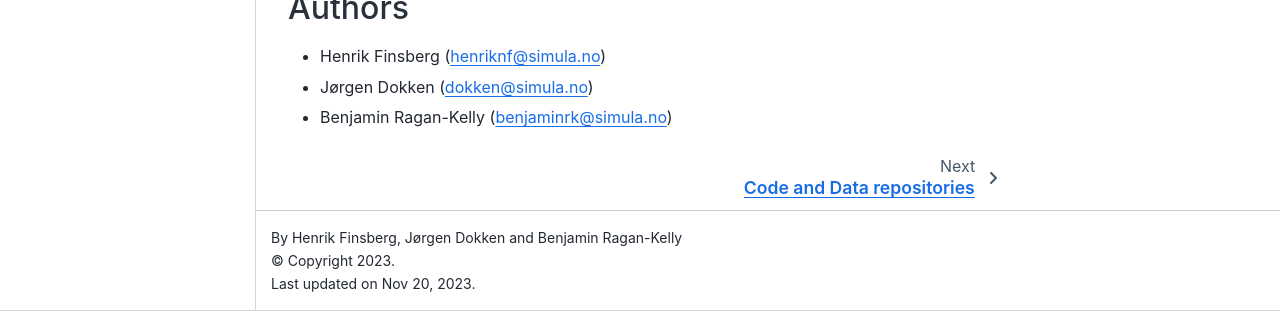
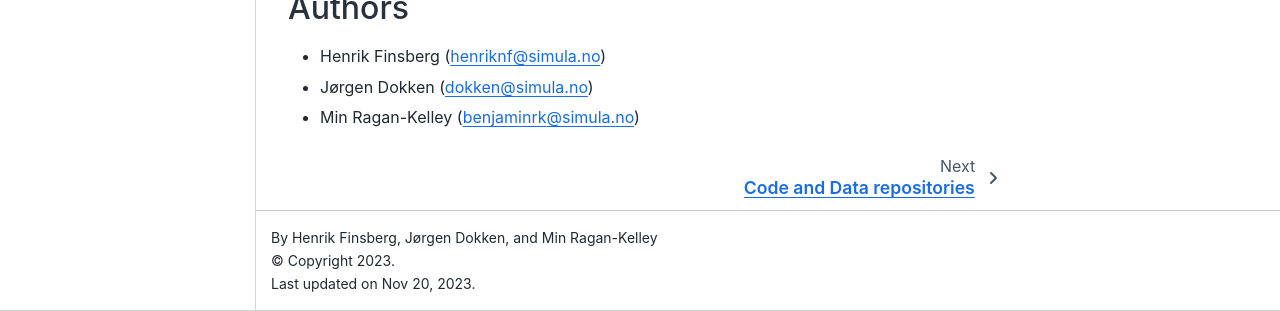
Before and after one commit to scientificcomputing/seminar-23-11-2023, a Jupyter Book: the page built from README.md, in a window 1280 px wide and 1170 px high. Shown: the part 859-1170 px from the top of the window. Built offline with Jupyter Book 1.0.4 settings and Sphinx 7.4.7 and the Sphinx Book theme 1.1.4, drawn with Linux system fonts in a browser that asks for light colours.

Commit message:
spelling on min's name

```diff
--- a/README.md
+++ b/README.md
@@ -23,4 +23,4 @@ The agenda is as follows
 ## Authors
 - Henrik Finsberg (henriknf@simula.no)
 - Jørgen Dokken (dokken@simula.no)
-- Benjamin Ragan-Kelly (benjaminrk@simula.no)
+- Min Ragan-Kelley (benjaminrk@simula.no)
--- a/_config.yml
+++ b/_config.yml
@@ -2,7 +2,7 @@
 # Learn more at https://jupyterbook.org/customize/config.html
 
 title: BioAI Seminar
-author: Henrik Finsberg, Jørgen Dokken and Benjamin Ragan-Kelly
+author: Henrik Finsberg, Jørgen Dokken, and Min Ragan-Kelley
 logo: "docs/logo.png"
 copyright: "2023"
 only_build_toc_files: true
```
Also changed, not shown: docs/environments.md (+2 -2 lines), intro.md (+1 -1 lines).
